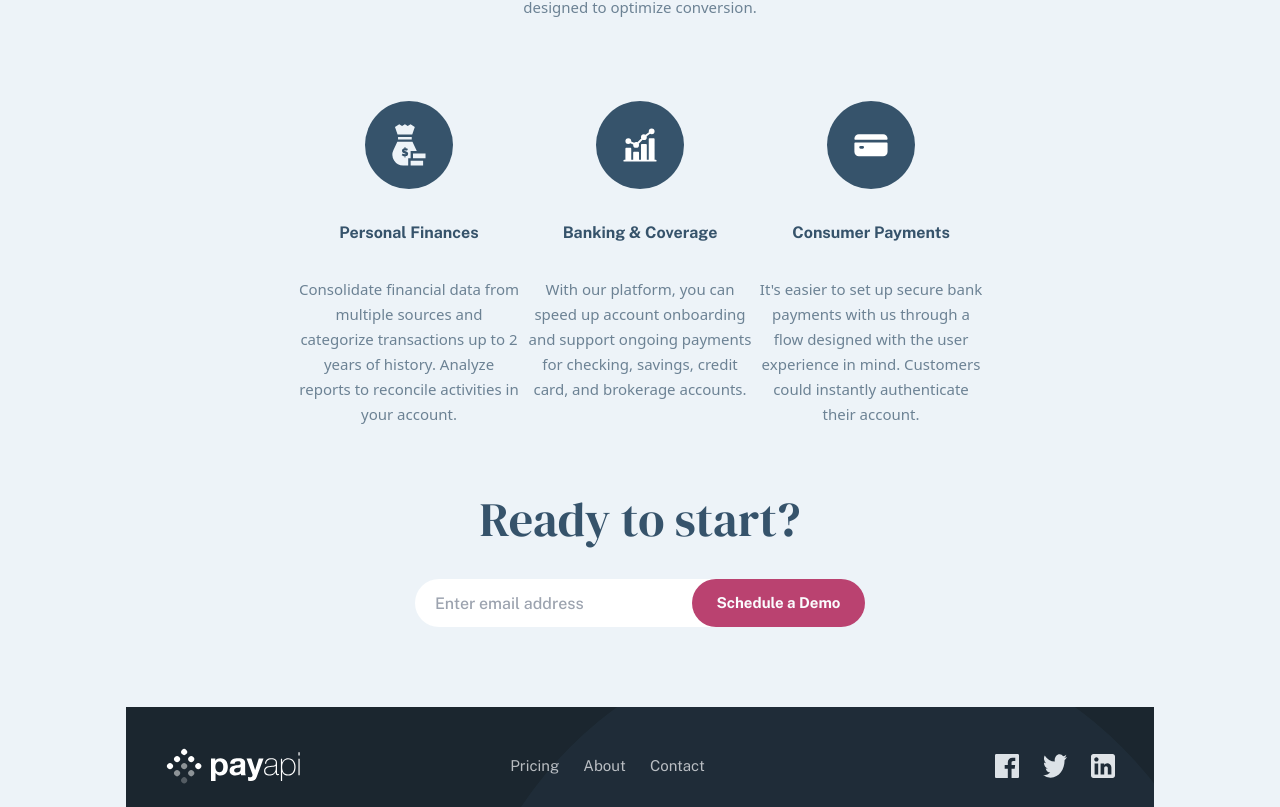
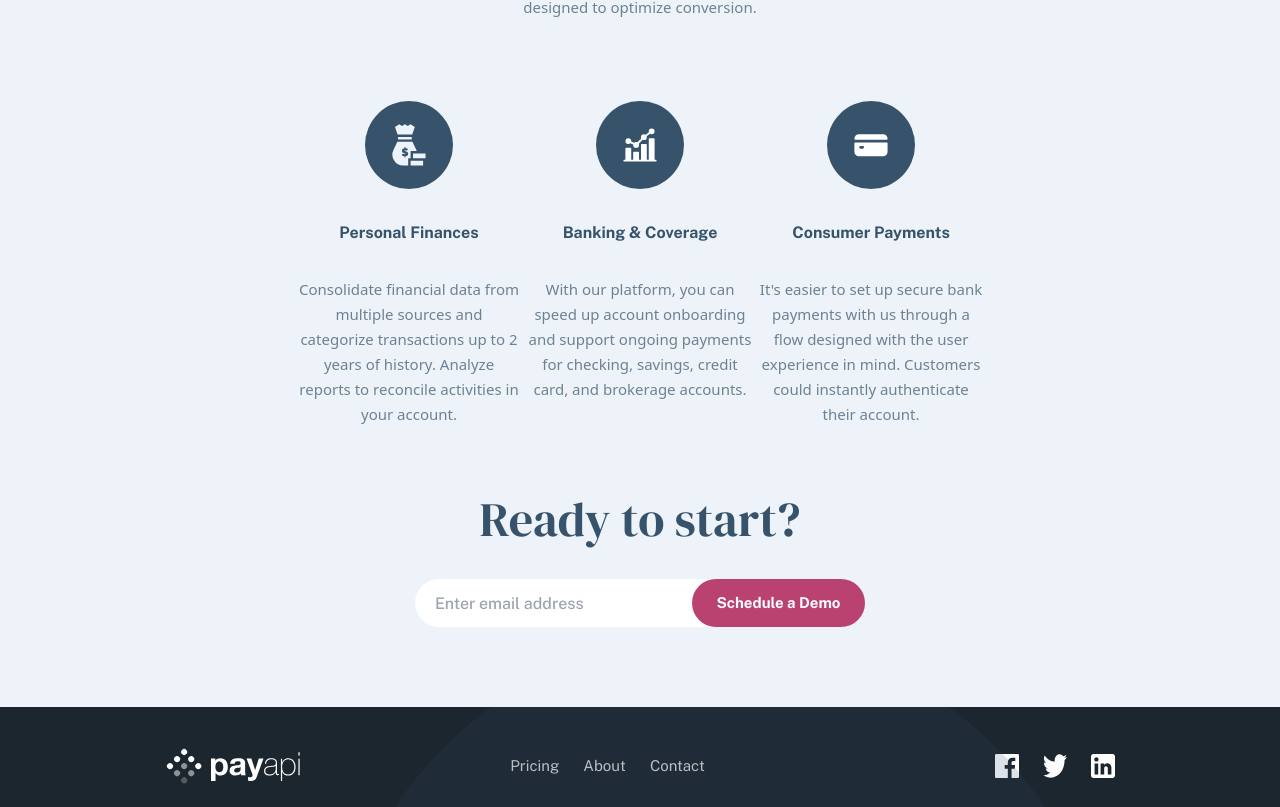
Before and after one commit to alvaro-frontend-mentor-projects/payapi-multi-page-website, a React (Create React App) app: page /#/ in a window 1280 px wide. Shown: the part 2327-3134 px from the top of the page. Built offline with nearby package versions, Linux system fonts and the light colour scheme.

Commit message:
fixed desktop footer

```diff
--- a/src/components/shared/Footer.jsx
+++ b/src/components/shared/Footer.jsx
@@ -8,14 +8,14 @@ import Linkedin from '../../assets/shared/desktop/linkedin.svg'
 
 const Footer = () => {
   return (
-    <main className='flex flex-col h-[353px] md:h-[100px] bg-fmMirageBlue overflow-hidden relative mx-[-24px] md:mx-[-39px]'>
+    <main className='flex flex-col h-[353px] md:h-[100px] bg-fmMirageBlue overflow-hidden relative mx-[-24px] md:mx-[-39px] lg:mx-[-165px] '>
         <img
             className="absolute max-w-[1000px] w-[780px]  bottom-[-606px] left-[-202px] md:bottom-[-606px] md:left-[330px]"
             src={bgCircle}
             alt=""
         />
         {/* flex container */}
-        <div className='flex flex-col md:flex-row justify-center md:justify-between items-center px-[120px] md:px-[39px] py-[40px] gap-10'>
+        <div className='flex flex-col md:flex-row justify-center md:justify-between items-center px-[120px] md:px-[39px] lg:px-[165px] py-[40px] gap-10'>
             {/* Logo */}
             <img
                 className='max-w-[300px] w-[135px]'
```
